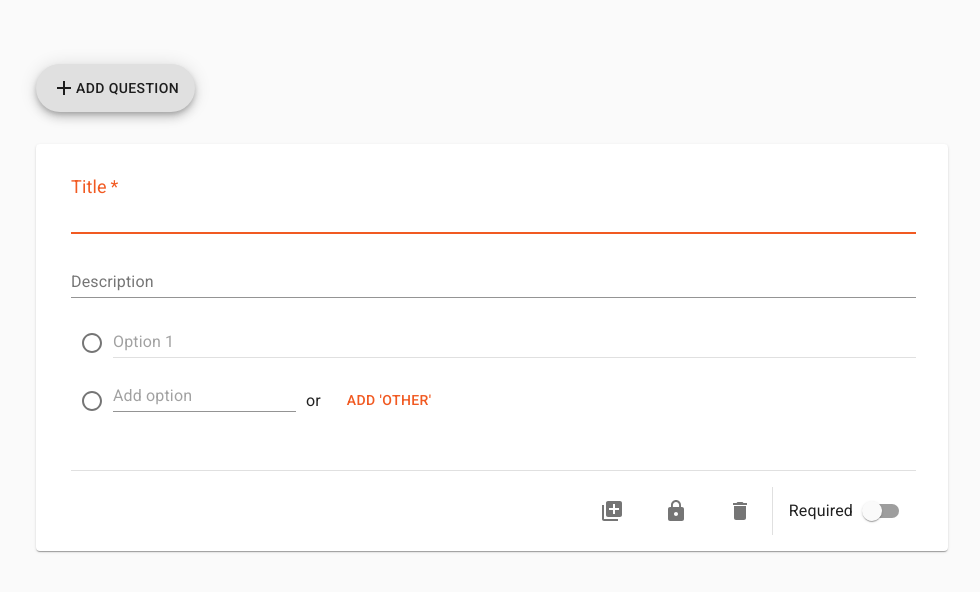
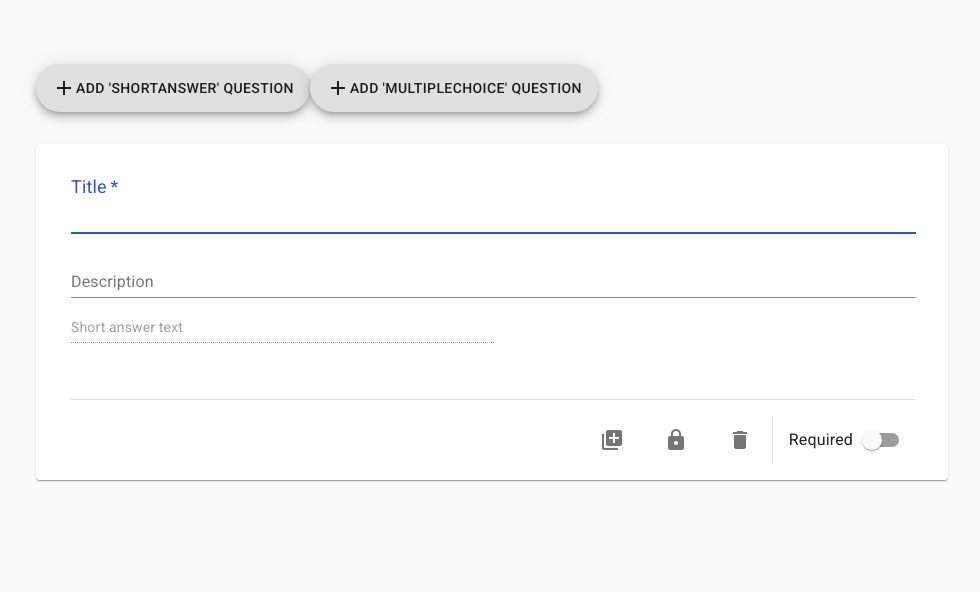
Before and after one commit to freemagee/form-builder, a React (Create React App) app: page / in a window 1280 px wide. Shown: the top 592 px of the page, without its empty margins (148-1128 px from the left). Built offline with nearby package versions, Linux system fonts and the light colour scheme.

Commit message:
Add multiple question type buttons

```diff
--- a/src/AddQuestion.js
+++ b/src/AddQuestion.js
@@ -4,13 +4,13 @@ import AddIcon from '@material-ui/icons/Add';
 
 function AddQuestion(props) {
   const handleClick = event => {
-    props.add();
+    props.add(props.type);
   };
 
   return (
     <Fab variant="extended" aria-label="Add" onClick={handleClick}>
       <AddIcon />
-      Add question
+      Add '{props.type}' question
     </Fab>
   );
 }
--- a/src/App.js
+++ b/src/App.js
@@ -2,7 +2,7 @@ import React, { useState } from "react";
 import { makeStyles } from "@material-ui/core/styles";
 import { uuid } from "./Utils/Math.uuid";
 import AddQuestion from "./AddQuestion";
-// import ShortAnswer from "./QuestionTypes/ShortAnswer";
+import ShortAnswer from "./QuestionTypes/ShortAnswer";
 import MultipleChoice from "./QuestionTypes/MultipleChoice";
 import Container from "@material-ui/core/Container";
 
@@ -19,7 +19,7 @@ function App() {
   const [questionList, setQuestionList] = useState({
     questions: [
       {
-        type: "Text",
+        type: "ShortAnswer",
         uuid: uuid(),
         active: false
       }
@@ -30,7 +30,7 @@ function App() {
     event.preventDefault();
     const questions = questionList.questions;
 
-    questions.forEach(question => question.active = false);
+    questions.forEach(question => (question.active = false));
     setQuestionList({ questions: questions });
   };
 
@@ -40,18 +40,18 @@ function App() {
 
     if (index !== -1) {
       // Set all questions to active: false
-      questions.forEach(question => question.active = false);
+      questions.forEach(question => (question.active = false));
       // Set the clicked question to active: true
       questions[index].active = true;
       setQuestionList({ questions: questions });
     }
   };
 
-  const addNewQuestion = () => {
+  const addNewQuestion = (type) => {
     const questions = questionList.questions;
 
     questions.push({
-      type: "ShortAnswer",
+      type: type,
       uuid: uuid(),
       active: false
     });
@@ -59,6 +59,17 @@ function App() {
   };
 
   const questionTypeList = questionList.questions.map(question => {
+    switch (question.type) {
+      case "ShortAnswer":
+        return (
+          <ShortAnswer
+            key={question.uuid}
+            uuid={question.uuid}
+            hasFocus={question.active}
+            wasFocused={questionIsActive}
+          />
+        );
+      case "MultipleChoice":
         return (
           <MultipleChoice
             key={question.uuid}
@@ -67,10 +78,13 @@ function App() {
             wasFocused={questionIsActive}
           />
         );
+      default:
+        return <p>No question type found</p>;
+    }
   });
 
   const findComponentId = (questions, id) => {
-    const index = questions.findIndex((question) => question.uuid === id);
+    const index = questions.findIndex(question => question.uuid === id);
 
     if (index >= 0) {
       return index;
@@ -85,7 +99,8 @@ function App() {
       maxWidth="md"
       onClick={outsideClick}
     >
-      <AddQuestion add={addNewQuestion} />
+      <AddQuestion type="ShortAnswer" add={addNewQuestion} />
+      <AddQuestion type="MultipleChoice" add={addNewQuestion} />
       {questionTypeList}
     </Container>
   );
```
Lines whose indentation alone changed are shown as unchanged.
